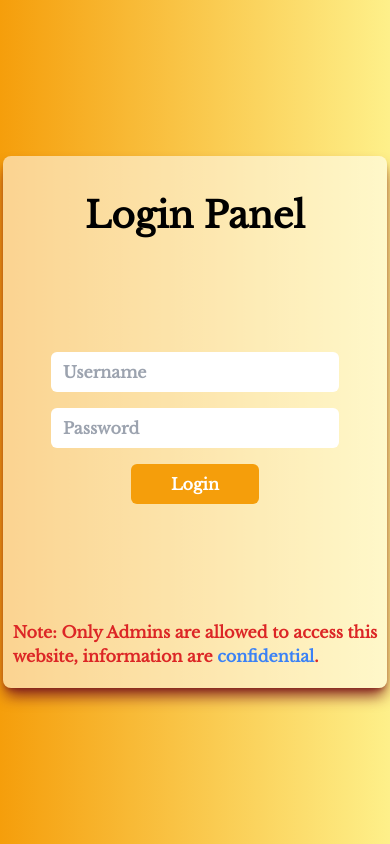
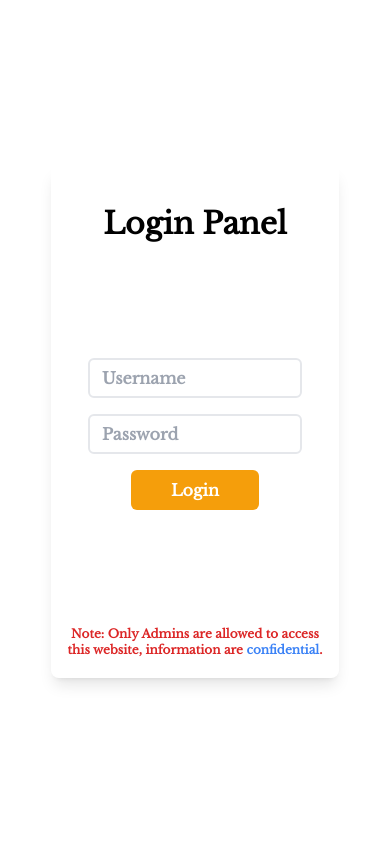
Before and after one commit to joshiayush1/the-three-musketeers, a React (Vite) app in the folder frontend/: page /login in a window 390 px wide. Built offline with nearby package versions, Linux system fonts and the light colour scheme.

Commit message:
did work on responsivness

```diff
--- a/frontend/src/components/Login.jsx
+++ b/frontend/src/components/Login.jsx
@@ -51,9 +51,11 @@ const Login = () => {
   }
 
   return (
-    <div className="flex justify-center items-center w-full h-screen bg-gradient-to-r from-amber-500 to-yellow-200">
-      <div className="flex justify-center items-center flex-col bg-white/55 rounded-lg backdrop-sepia-0 shadow-lg shadow-red-900">
-        <h1 className="text-4xl font-extrabold text-black mt-10">
+    <div className="flex justify-center items-center w-full h-screen">
+      {/* bg-gradient-to-r from-amber-200 to-yellow-100 */}
+      <div className="w-72 sm:w-96 flex justify-center items-center flex-col rounded-lg backdrop-sepia-0 shadow-lg">
+      {/* bg-white/55 backdrop-sepia-0 */}
+        <h1 className="text-3xl font-extrabold text-black mt-10">
           Login Panel
         </h1>
         <form
@@ -66,7 +68,7 @@ const Login = () => {
             onChange={onChangeHandler}
             value={data.username}
             placeholder="Username"
-            className="border-solid h-10 w-72 font-bold rounded-md mb-2 px-3 outline-none"
+            className="border-solid h-10 border-2 border-gray font-bold rounded-md mb-2 px-3 outline-none"
             required
           />
           <input
@@ -75,19 +77,18 @@ const Login = () => {
             onChange={onChangeHandler}
             value={data.password}
             placeholder="Password"
-            className="border-solid h-10 w-72 font-bold rounded-md px-3 outline-none"
+            className="border-solid h-10 border-2 border-gray font-bold rounded-md px-3 outline-none"
             required
           />
           <input
             type="submit"
             value="Login"
-            className=" mt-2 h-10 w-32 font-bold rounded-md text-white px-3 bg-amber-500 hover:bg-amber-400 cursor-pointer"
+            className="mt-2 h-10 w-32 font-bold rounded-md text-white px-3 bg-amber-500 hover:bg-amber-400 cursor-pointer"
           />
         </form>
-        <p className="text-red-600 font-bold mb-5">
+        <p className="text-red-600 font-bold mb-5 px-2 text-xs sm:text-base text-center">
           Note: Only Admins are allowed to access this
-          <br />
-          website, information are{" "}
+           website, information are{" "}
           <span className="text-blue-500">confidential</span>.
         </p>
       </div>
--- a/frontend/src/components/Model.jsx
+++ b/frontend/src/components/Model.jsx
@@ -80,20 +80,20 @@ const Model = () => {
   return (
     <div className="w-full min-h-screen flex justify-center items-center relative">
       <div className="iptBox h-full w-full flex flex-col justify-center items-center">
-        <h1 className="text-3xl mb-4 font-bold">
+        <h1 className="sm:text-3xl text-xl mb-4 font-bold">
           Hey <span className="text-amber-500">{user}</span> :)
         </h1>
         <p className="mb-2">
           With the average rating of :{" "}
           <span className="text-amber-500">"{averageRating}"</span>,
         </p>
-        <p className="mb-8">
+        <p className="mb-6">
           Total models are :{" "}
           <span className="text-amber-500">"{lastUpdatedModel.increment}"</span>
         </p>
         <form onSubmit={handleSubmit} className="text-center">
-          <div className="flex flex-col mb-10 justify-center items-center">
-            <label htmlFor="increment" className="text-xl">
+          <div className="flex flex-col mb-3 justify-center items-center">
+            <label htmlFor="increment" className="sm:text-xl">
               Change it to:
             </label>
             <input
@@ -103,15 +103,15 @@ const Model = () => {
               value={increment}
               onChange={handleIncrementChange}
               required
-              className="border-2 border-gray-300 outline-none px-2 h-6 w-52 rounded-md dark:text-black"
+              className="border-2 border-gray-300 outline-none px-2 h-6 sm:w-52 w-40 rounded-md dark:text-black"
             />
           </div>
           <div>
-            <label htmlFor="rating" className="text-2xl">
+            <label htmlFor="rating" className="sm:text-xl">
               What was their average rating?
             </label>
           </div>
-          <div className="lg:flex gap-5 text-center text-xl font-extrabold mt-5 mb-5">
+          <div className="lg:flex gap-5 text-center sm:text-xl font-extrabold mt-2 mb-5">
             {[...Array(10)].map((_, index) => (
               <React.Fragment key={index}>
                 <input
@@ -135,7 +135,7 @@ const Model = () => {
           </div>
           <button
             type="submit"
-            className="border-2 border-blue-500 h-10 w-36 rounded-md bg-blue-500 text-white font-bold"
+            className="border-2 border-blue-500 sm:h-10 sm:w-36 h-8 w-24 rounded-md bg-blue-500 text-white font-bold"
           >
             Submit
           </button>
--- a/frontend/src/components/Navbar.jsx
+++ b/frontend/src/components/Navbar.jsx
@@ -55,7 +55,7 @@ const Navbar = () => {
   return (
     <>
       <nav
-        className={`flex h-16 w-full justify-between items-center px-10 bg-white lg:px-20 fixed top-0 z-10 dark:bg-slate-900 dark:text-white ${
+        className={`flex h-16 w-full justify-between items-center px-6 bg-white lg:px-20 fixed top-0 z-10 dark:bg-slate-900 dark:text-white ${
           isSticky ? "bg-slate-100 dark:bg-slate-900 transition-all" : "bg-white"
         }`}
       >
```
